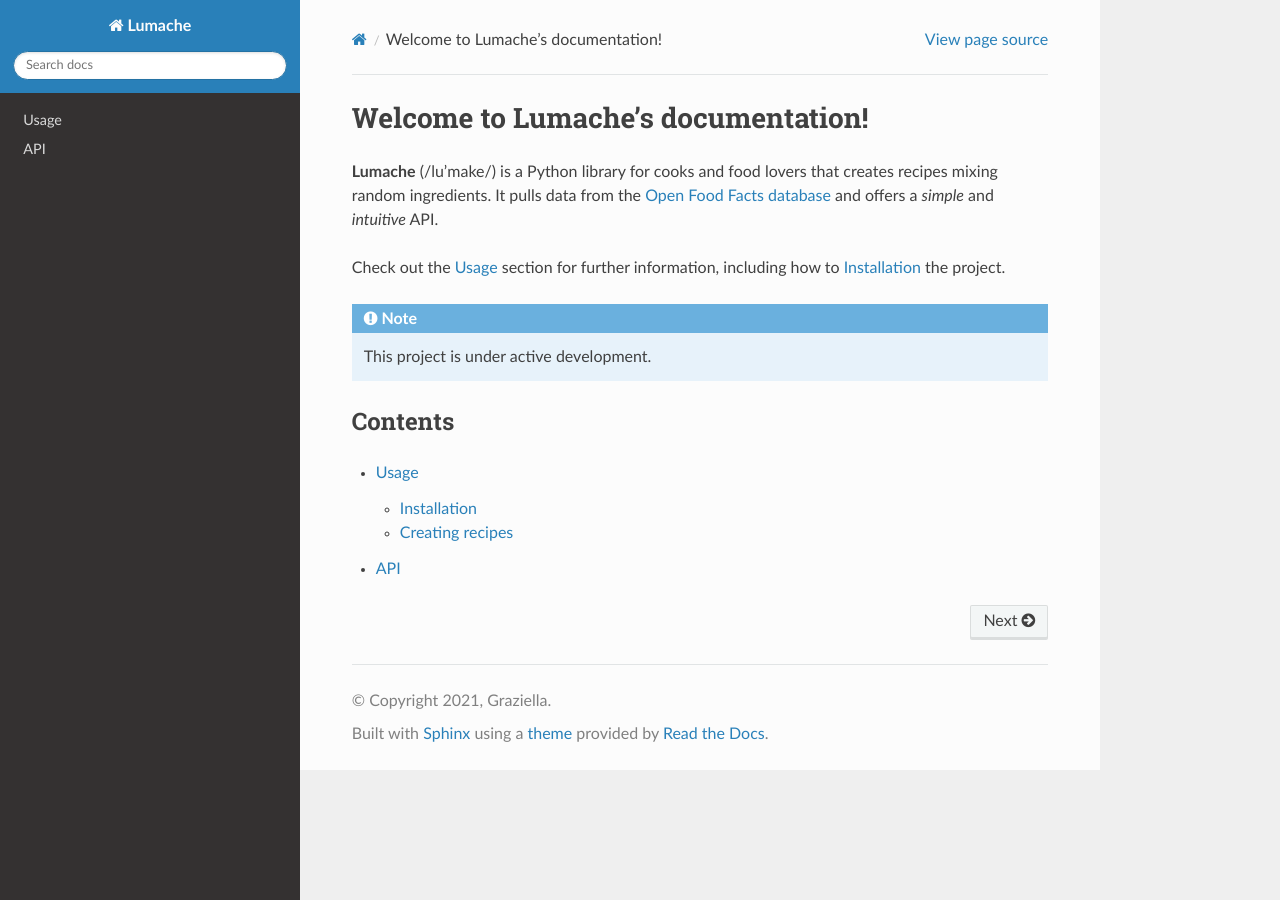
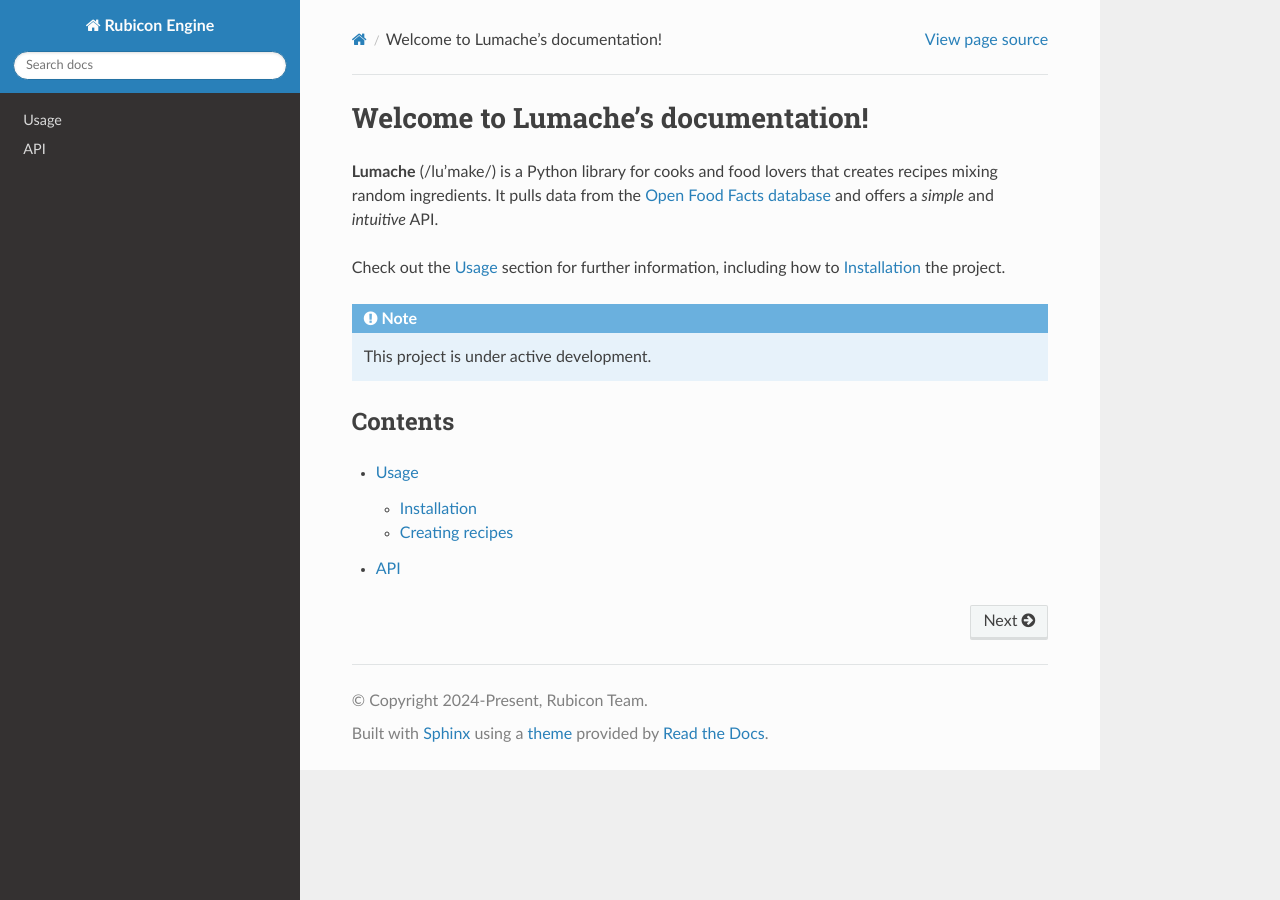
Before and after one commit to RubiconTeam/rubicon_docs, a Sphinx documentation site: the page built from docs/source/index.rst, in a window 1280 px wide. Built offline with Sphinx 7.4.7 and the Read the Docs theme 3.1.0, drawn with Linux system fonts in a browser that asks for light colours.

Commit message:
Config file basic setup

```diff
--- a/docs/source/conf.py
+++ b/docs/source/conf.py
@@ -2,9 +2,9 @@
 
 # -- Project information
 
-project = 'Lumache'
-copyright = '2021, Graziella'
-author = 'Graziella'
+project = 'Rubicon Engine'
+copyright = '2024-Present, Rubicon Team'
+author = 'Rubicon Team'
 
 release = '0.1'
 version = '0.1.0'
```
